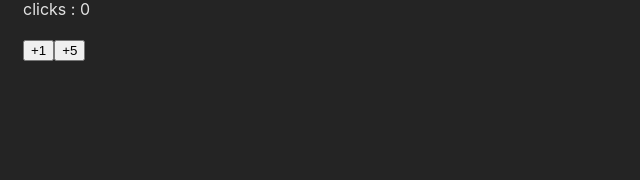
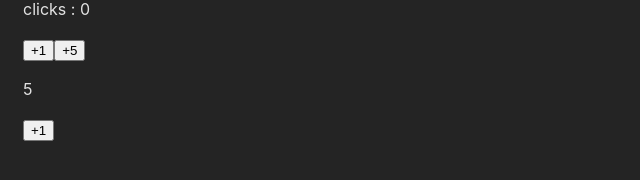
Before and after one commit to Jwilv/reactTs, a React (Vite) app in the folder 01-bases/: page / in a window 1280 px wide. Shown: the part 154-334 px from the top of the page, without its empty margins (0-640 px from the left). Built offline with nearby package versions, Linux system fonts and the light colour scheme.

Commit message:
im CouterEffect

```diff
--- a/01-bases/src/App.tsx
+++ b/01-bases/src/App.tsx
@@ -1,5 +1,6 @@
 import { Counter } from "./Bases/Counter"
 import { CounterBy } from "./Bases/CounterBy"
+import { CouterEffect } from "./Bases/CounterEffect"
 
 
 function App() {
@@ -7,6 +8,7 @@ function App() {
     <>
       <Counter initialValue={10}/>
       <CounterBy/>
+      <CouterEffect />
     </>
   )
 }
```
